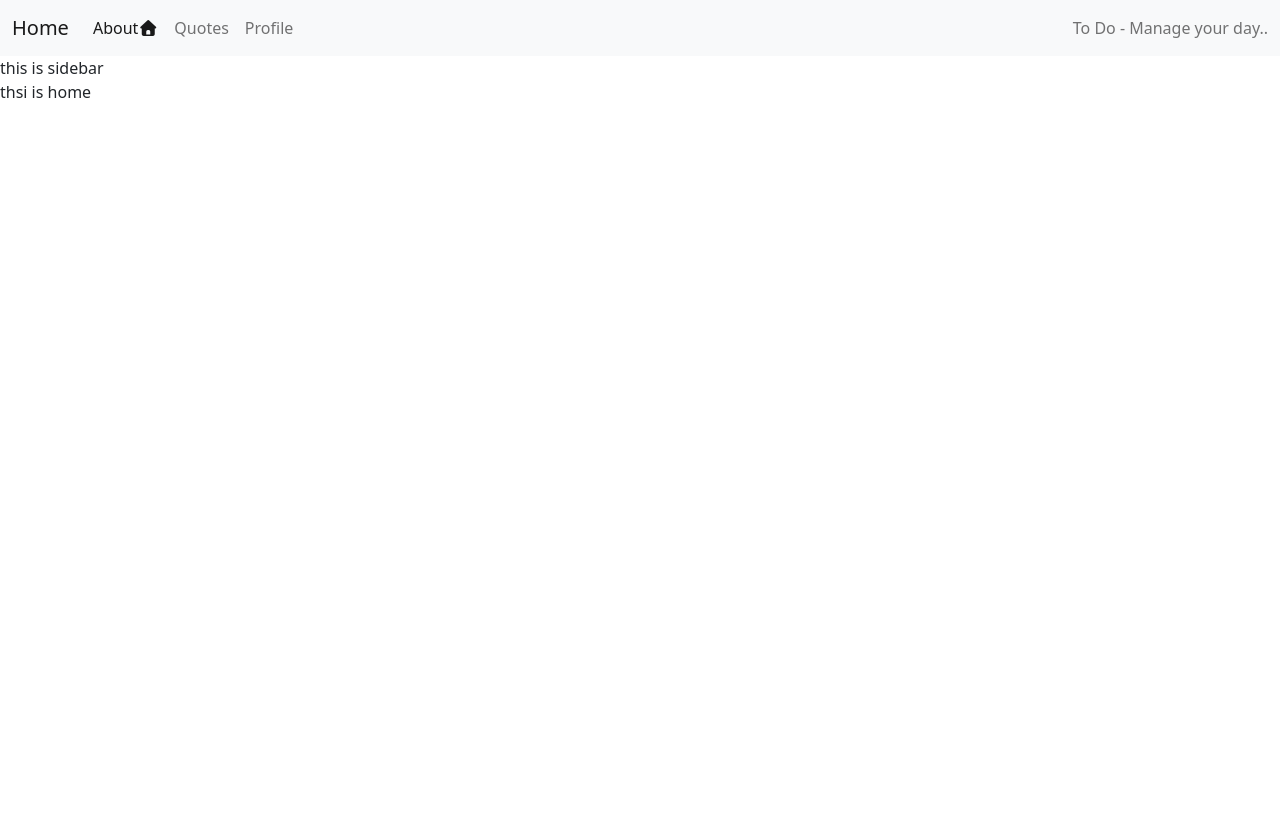
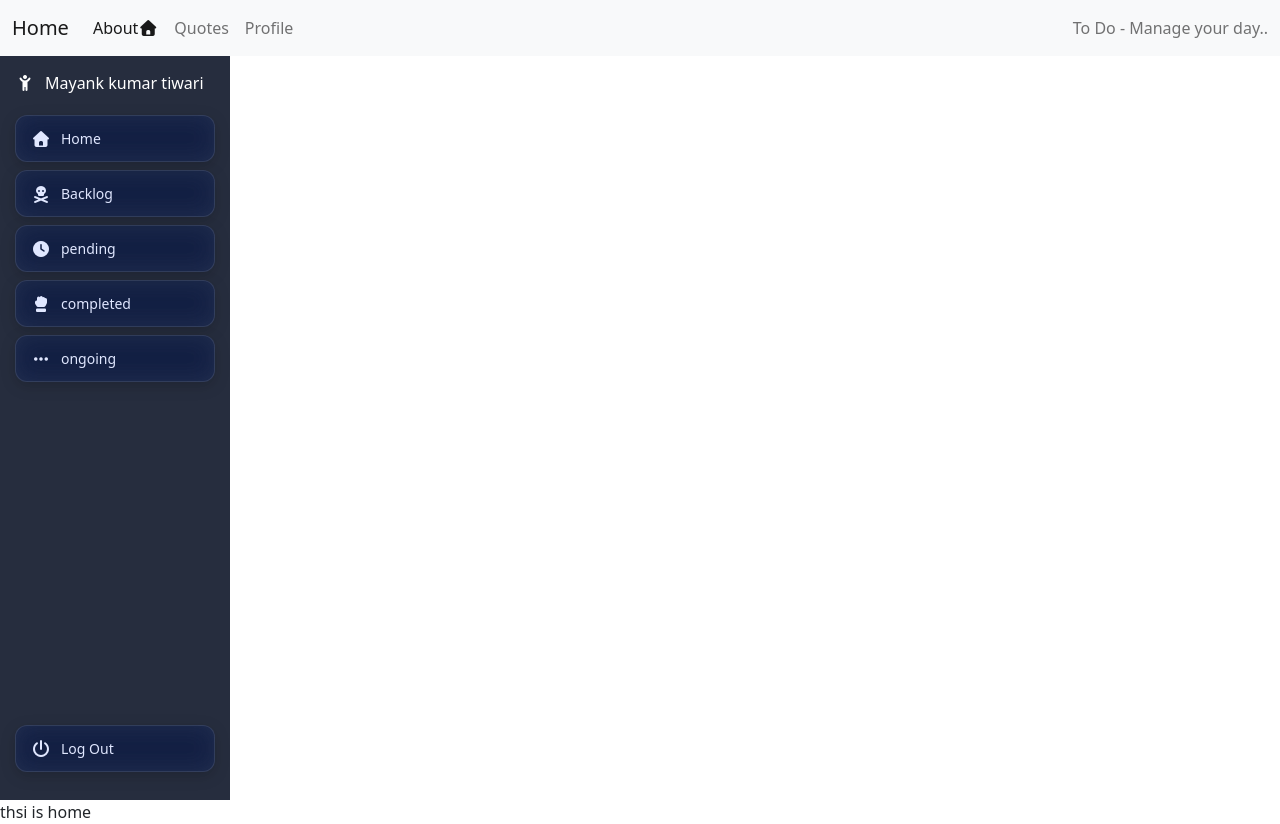
Before and after one commit to novakit7/project01, a React (Vite) app in the folder client/: page / in a window 1280 px wide. Before the commit the page ends 800 px from the top, so only its background shows below. Built offline with nearby package versions, Linux system fonts and the light colour scheme.

Commit message:
sideBar ui is completed

```diff
--- a/client/src/App.css
+++ b/client/src/App.css
@@ -0,0 +1,74 @@
+/* Sidebar base */
+.s-sidebar {
+    width: 230px;
+    height: 93vh;
+    background: rgba(15, 23, 42, 0.9); /* dark blue bg */
+    backdrop-filter: blur(10px);
+    padding: 15px;
+    color: white;
+}
+
+/* Profile */
+.s-profile {
+    display: flex;
+    align-items: center;
+    gap: 10px;
+    margin-bottom: 20px;
+    font-size: 16px;
+}
+
+/* Menu list */
+.s-menu ul {
+    list-style: none;
+    padding: 0;
+}
+
+/* Glassy Button */
+.menubutton {
+    width: 100%;
+    padding: 12px 15px;
+    margin: 8px 0;
+
+    display: flex;
+    align-items: center;
+    gap: 10px;
+
+    color: #e0e7ff;
+    font-size: 14px;
+    text-align: left;
+
+    border-radius: 12px;
+    border: 1px solid rgba(255, 255, 255, 0.1);
+
+    background: rgba(30, 58, 138, 0.25); /* glass blue */
+    backdrop-filter: blur(12px);
+
+    cursor: pointer;
+    transition: all 0.3s ease;
+
+    box-shadow: 0 4px 15px rgba(0, 0, 0, 0.2);
+}
+
+/* Hover effect */
+.menubutton:hover {
+    background: rgba(59, 130, 246, 0.3);
+    transform: translateX(6px);
+    box-shadow: 0 6px 20px rgba(0, 0, 0, 0.3);
+}
+
+/* Active click */
+.menubutton:active {
+    transform: scale(0.97);
+}
+
+/* Icon style */
+.menubutton i {
+    font-size: 16px;
+}
+
+/* Logout at bottom */
+.s-logout {
+    position: absolute;
+    bottom: 20px;
+    width: 200px;
+}
--- a/client/src/SideBar.jsx
+++ b/client/src/SideBar.jsx
@@ -1,9 +1,28 @@
-import React from 'react'
+import './App.css'
 
 export default function SideBar() {
   return (
-    <div>
-      this is sidebar
+    <div className="s-sidebar">
+       {/* sidebar profile */}
+    <div className="s-profile">
+    <i className="fa-solid fa-child-reaching"></i>
+   <span className="s-name"> Mayank kumar tiwari</span>
+
+    </div>
+    <div className="s-menu">
+      <ul>
+        <li><button className="s-home menubutton"><i className="fa-solid fa-house"></i> Home</button></li>
+        {/* backlog button */}
+        <li><button className="s-backlog menubutton"><i className="fa-solid fa-skull-crossbones"></i> Backlog</button></li>
+        {/* pending button */}
+        <li><button className="s-pending menubutton"> <i className="fa-solid fa-clock"></i>pending</button></li>
+        {/* completed button */}
+        <li> <button className="s-completed menubutton"><i className="fa-solid fa-hand-back-fist"></i>completed</button></li>
+        {/* ongoing button */}
+        <li><button className=" s-ongoing menubutton"><i className="fa-solid fa-ellipsis"></i> ongoing</button></li>
+      </ul>
+    </div>
+    <div className="s-logout"><button className="s-logoutbutton menubutton"> <i className="fa-solid fa-power-off"></i>Log Out</button></div>
     </div>
   )
 }
```
Also changed, not shown: 1 other file (tests, documents, lock files or other folders).
